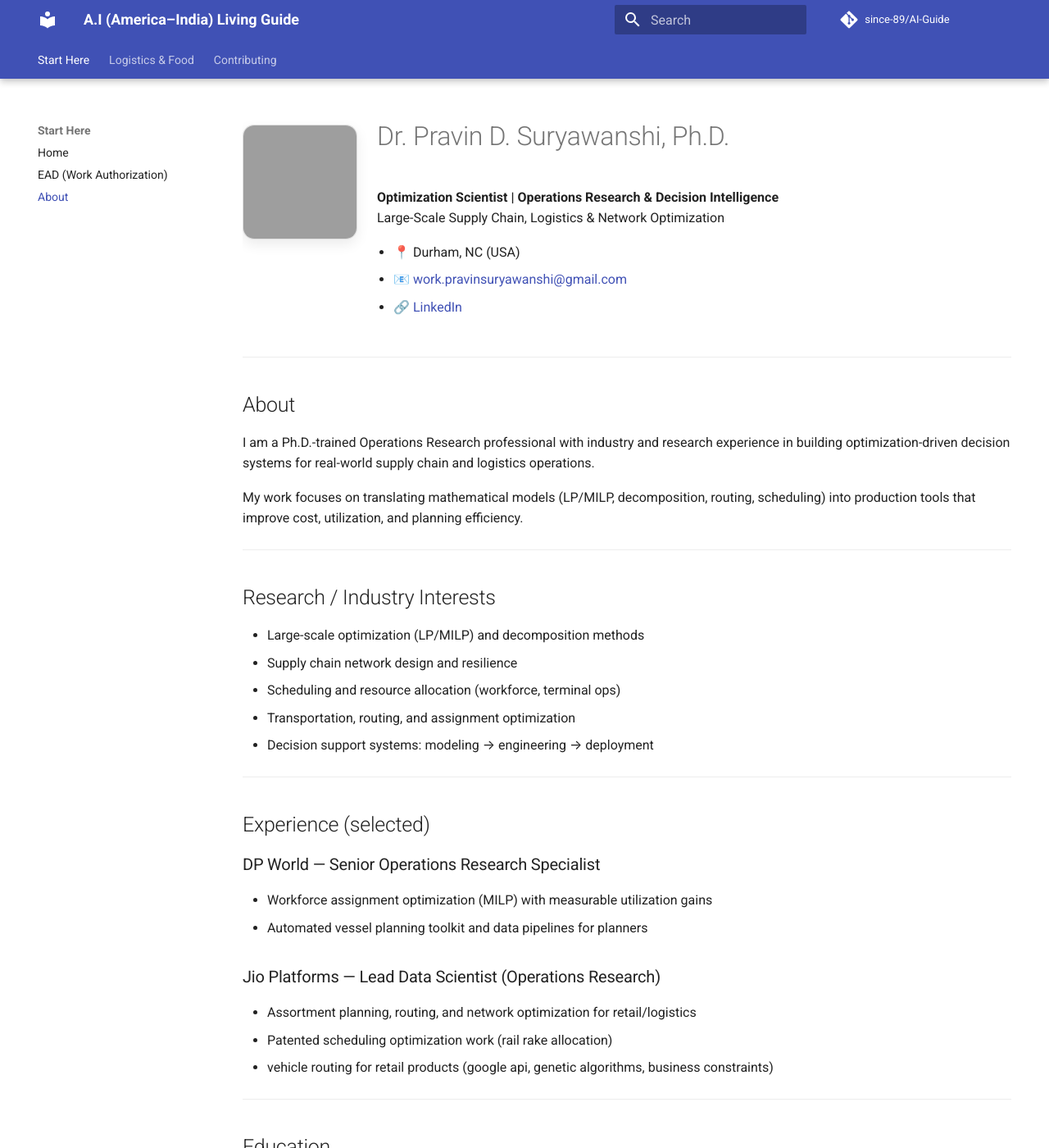
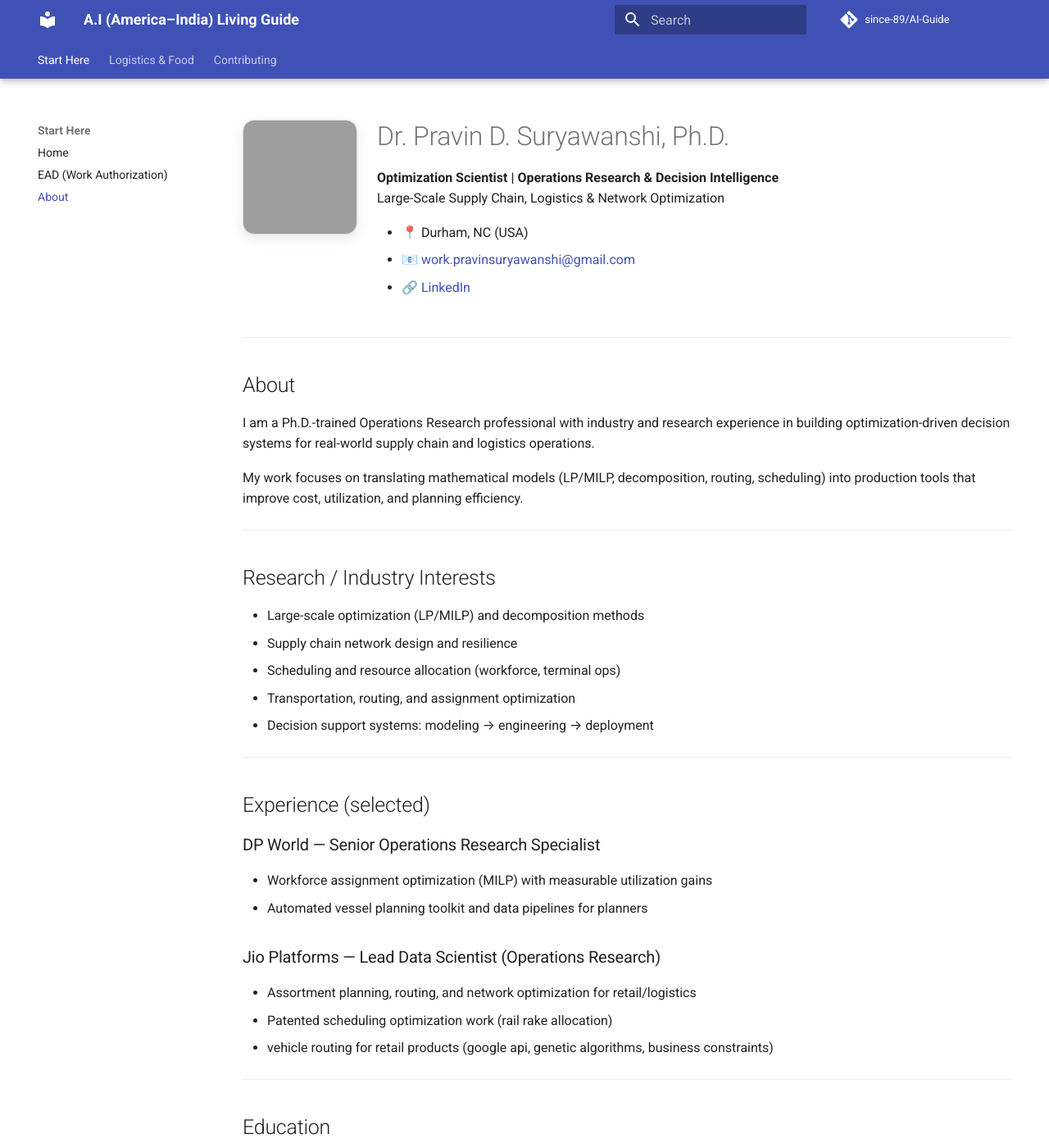
Before and after one commit to since-89/AI-Guide, an MkDocs documentation site: the page built from docs/portfolio.md, in a window 1280 px wide and 1400 px high. Shown: the whole window at 82% size. Built offline with MkDocs 1.6.1 and Material for MkDocs 9.7.7, drawn with Linux system fonts in a browser that asks for light colours; comment, search, counter and statistics services are not loaded; grey boxes are pictures that could not be loaded.

Commit message:
image adjustingupdated

```diff
--- a/docs/portfolio.md
+++ b/docs/portfolio.md
@@ -3,20 +3,23 @@ title: Profile
 hide:
   - toc
 ---
+<div class="pf-hero">
 
-<div class="pf-header">
-  <img class="pf-headshot" src="/AI-Guide/assets/headshot.jpg" alt="Pravin Suryawanshi headshot" />
+  <img class="pf-hero-photo" src="/AI-Guide/assets/headshot.jpg" alt="Pravin Suryawanshi headshot" />
 
-  <h1>Dr. Pravin D. Suryawanshi, Ph.D.</h1>
+  <div class="pf-hero-text">
+    <h1>Dr. Pravin D. Suryawanshi, Ph.D.</h1>
 
-  <p><strong>Optimization Scientist | Operations Research &amp; Decision Intelligence</strong><br/>
-  Large-Scale Supply Chain, Logistics &amp; Network Optimization</p>
+    <p><strong>Optimization Scientist | Operations Research &amp; Decision Intelligence</strong><br/>
+    Large-Scale Supply Chain, Logistics &amp; Network Optimization</p>
 
-  <ul>
-    <li>📍 Durham, NC (USA)</li>
-    <li>📧 <a href="mailto:work.pravinsuryawanshi@gmail.com">work.pravinsuryawanshi@gmail.com</a></li>
-    <li>🔗 <a href="https://www.linkedin.com/in/pravin-suryawanshi-ph-d-9601b733/" target="_blank" rel="noopener">LinkedIn</a></li>
-  </ul>
+    <ul>
+      <li>📍 Durham, NC (USA)</li>
+      <li>📧 <a href="mailto:work.pravinsuryawanshi@gmail.com">work.pravinsuryawanshi@gmail.com</a></li>
+      <li>🔗 <a href="https://www.linkedin.com/in/pravin-suryawanshi-ph-d-9601b733/" target="_blank" rel="noopener">LinkedIn</a></li>
+    </ul>
+  </div>
+
 </div>
 
 ---
--- a/docs/stylesheets/portfolio.css
+++ b/docs/stylesheets/portfolio.css
@@ -1,47 +1,46 @@
-/* Portfolio header (photo LEFT, text RIGHT) */
-.md-typeset .pf-header {
-  overflow: auto;
+/* Flex header: predictable, no weird gaps */
+.md-typeset .pf-hero{
+  display: flex;
+  align-items: flex-start;
+  gap: 24px;                /* space between photo and text */
+  max-width: 980px;         /* keeps header compact */
   margin-bottom: 1.5rem;
-  max-width: 900px;
 }
 
-.md-typeset .pf-headshot{
-  float: left;
-  width: 140px;              /* slightly smaller */
+/* Make sure image never looks bigger than the text block */
+.md-typeset .pf-hero-photo{
+  width: 140px;
   height: 140px;
-  margin-right: 24px;        /* more breathing space */
-  margin-bottom: 8px;
-  margin-top: 6px;           /* better vertical alignment */
-
+  flex: 0 0 140px;          /* fixed size column */
   border-radius: 14px;
   object-fit: cover;
   object-position: 50% 72%;
-
   border: 1px solid color-mix(in srgb, var(--md-default-fg-color) 15%, transparent);
   background: var(--md-default-bg-color);
   box-shadow: 0 6px 16px rgba(0,0,0,.08);
-
   display: block;
 }
 
-.md-typeset .pf-header h1 {
-  margin-top: 0;
+/* Text column can grow, photo never pushes away */
+.md-typeset .pf-hero-text{
+  min-width: 0;             /* prevents overflow issues */
 }
 
-/* Mobile layout */
-@media (max-width: 900px) {
-  .md-typeset .pf-headshot{
-    float: none;
-    display: block;
-    margin: 0 auto 12px auto;
+/* Optional: reduce huge h1 spacing so header height matches image */
+.md-typeset .pf-hero-text h1{
+  margin-top: 0;
+  margin-bottom: .35rem;
+}
+
+/* Mobile: stack */
+@media (max-width: 900px){
+  .md-typeset .pf-hero{
+    flex-direction: column;
+    align-items: center;
+    text-align: center;
   }
 
-  .md-typeset .pf-header{
-    text-align: center;
-    max-width: 100%;
-  }
-
-  .md-typeset .pf-header ul{
+  .md-typeset .pf-hero-text ul{
     display: inline-block;
     text-align: left;
     margin: 0;
```
